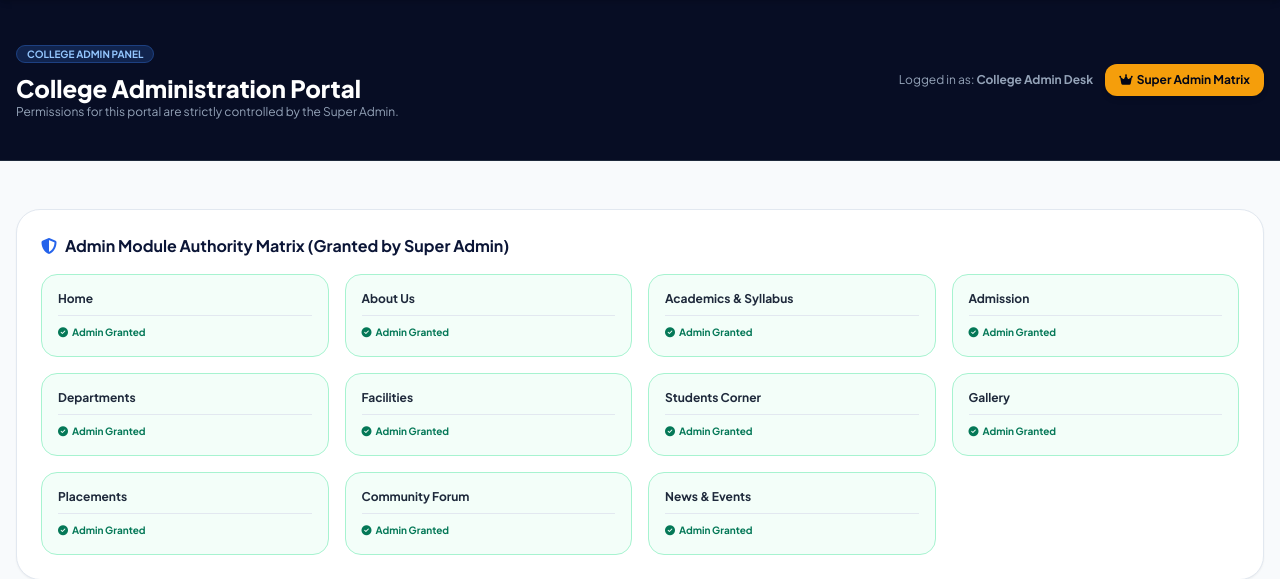
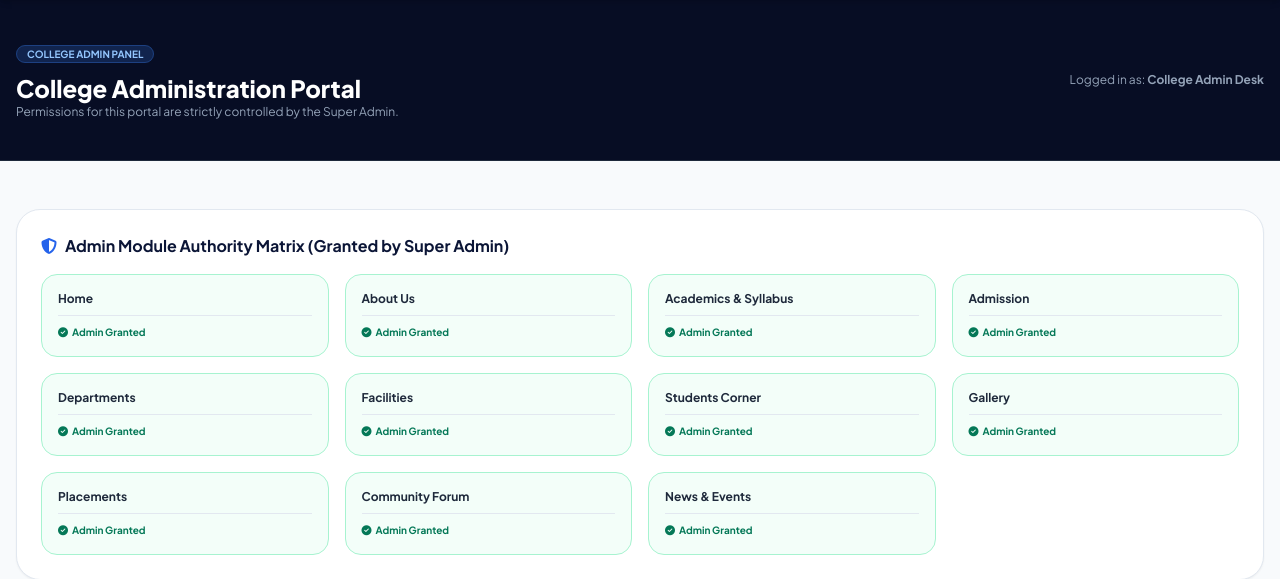
Before and after one commit to likithhs/college-management-system, a Flask app: page /ca in a window 1280 px wide. Shown: the part 157-736 px from the top of the page. Run offline with Flask 3, Linux system fonts and the light colour scheme; some libraries are stand-ins or nearby versions.

Commit message:
Remove Super Admin Matrix button from College Admin portal header

```diff
--- a/templates/admin.html
+++ b/templates/admin.html
@@ -10,9 +10,6 @@
         </div>
         <div class="flex items-center gap-3">
             <span class="text-xs text-slate-400">Logged in as: <strong>College Admin Desk</strong></span>
-            <a href="{{ url_for('superadmin') }}" class="bg-amber-500 hover:bg-amber-400 text-slate-950 font-bold text-xs px-3.5 py-2 rounded-xl shadow-md transition-all flex items-center gap-1">
-                <i class="fa-solid fa-crown text-xs"></i> Super Admin Matrix
-            </a>
         </div>
     </div>
 </section>
```
